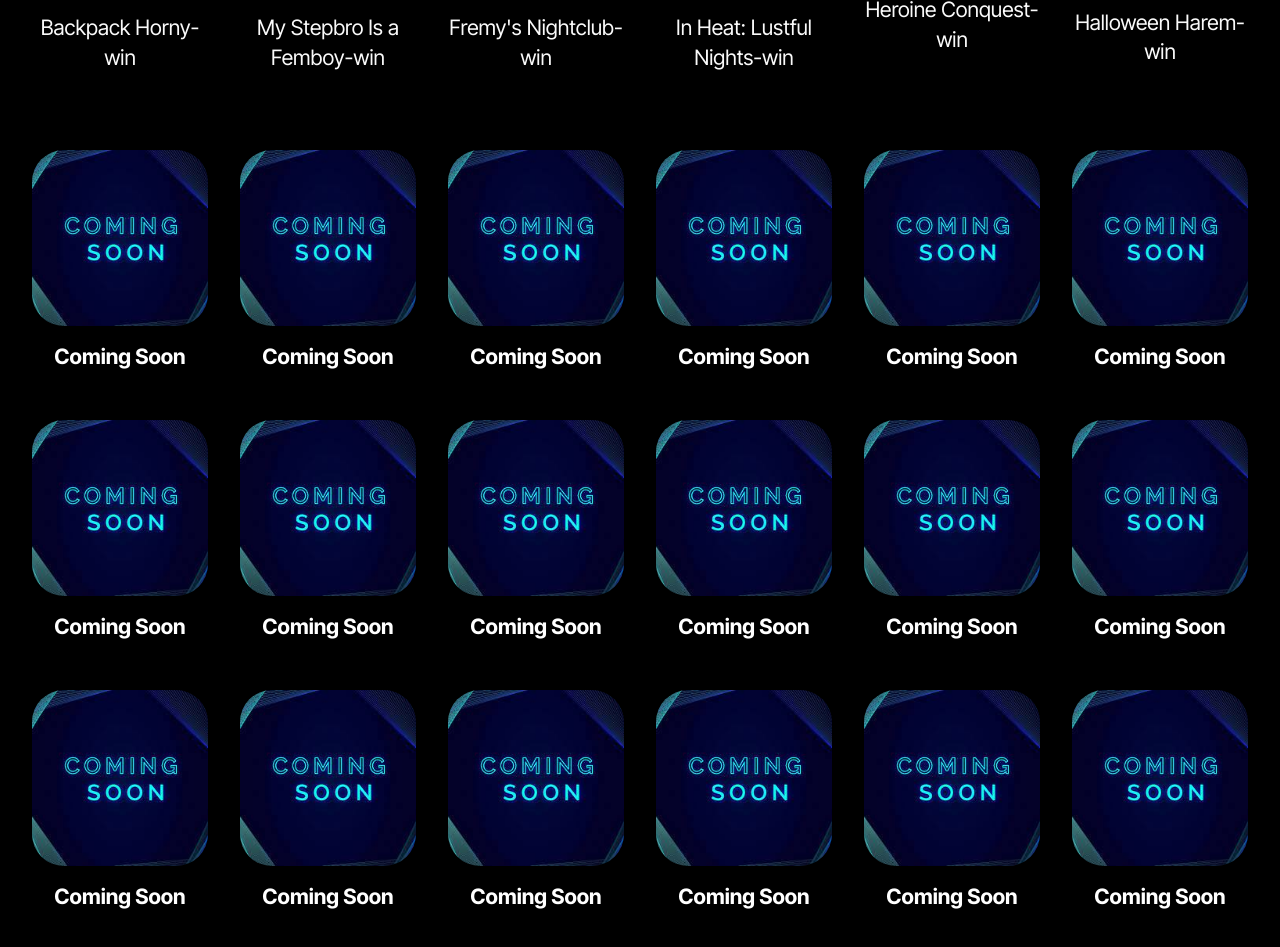
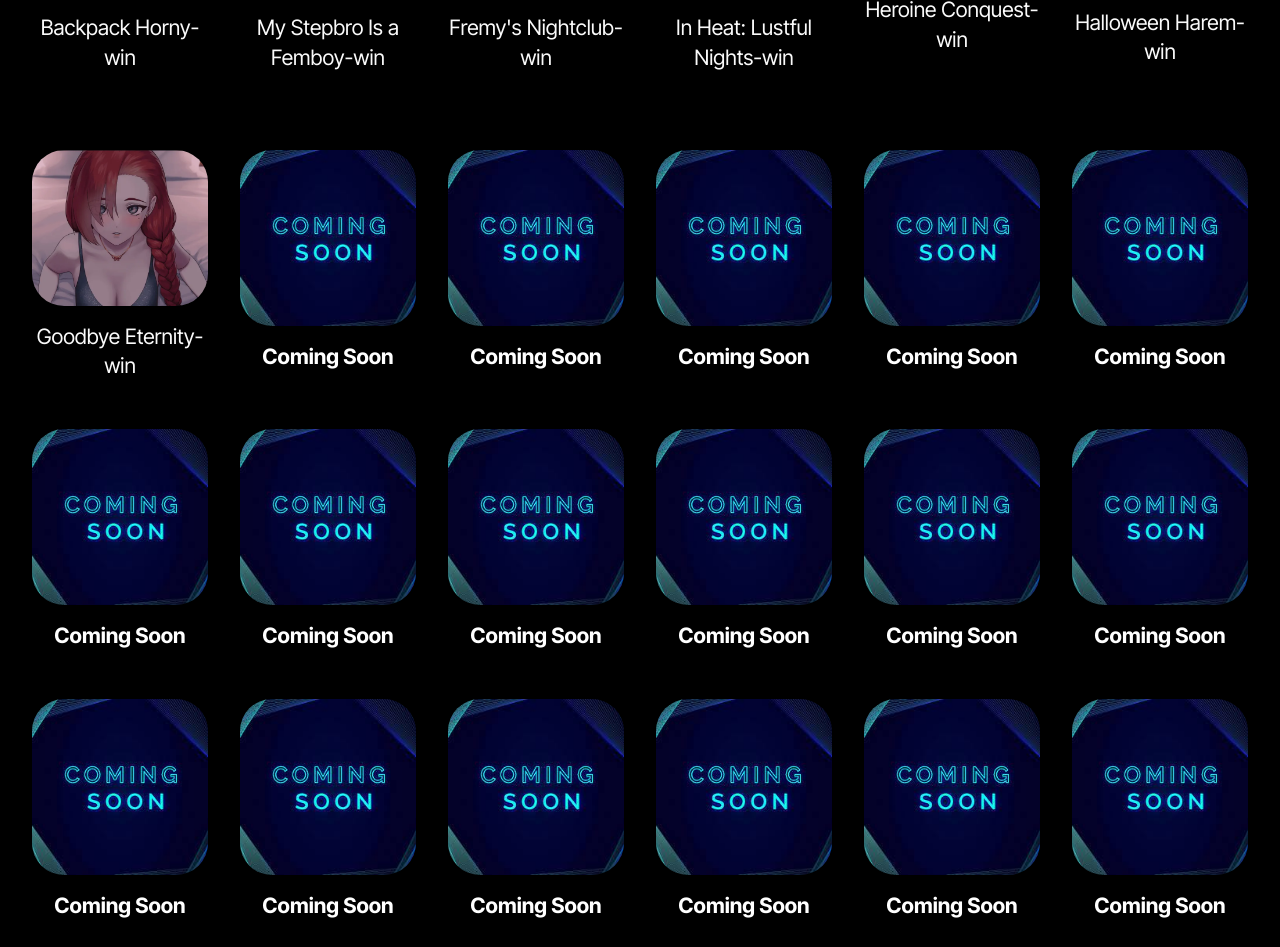
Before and after one commit to itsaleak/itsaleakns, a plain HTML site: page index.html in a window 1280 px wide. Shown: the part 1991-2938 px from the top of the page. Drawn offline with Linux system fonts and the light colour scheme.

Commit message:
Update index.html
Added Goodbye Eternity

```diff
--- a/index.html
+++ b/index.html
@@ -362,10 +362,10 @@
     <div class="item features-image col-6 col-md-4 col-lg-2 active">
       <div class="item-wrapper">
         <div class="item-img">
-          <img src="assets/images/0.jpeg" alt="itsaleak.com" title="" data-slide-to="0" data-bs-slide-to="0">
+          <a href="https://the-end-of-time.itch.io/goodbye-eternity"><img src="assets/images/image_2024-06-30_143045685.png" alt="itsaleak.com" title="" data-slide-to="4" data-bs-slide-to="4"></a>
         </div>
         <div class="item-content align-left mt-3">
-          <h5 class="item-title mbr-fonts-style mb-3 display-7"><strong>Coming Soon</strong></h5>
+          <h5 class="item-title mbr-fonts-style mb-3 display-7"><a href="https://mega.nz/file/wqUS3RDK#tvj3JqUteUkaAv4aTDEL8W3s7F0SX65f1CgV43oRKo8" class="text-white">Goodbye Eternity-win</a></h5>
 
 
         </div>
```
